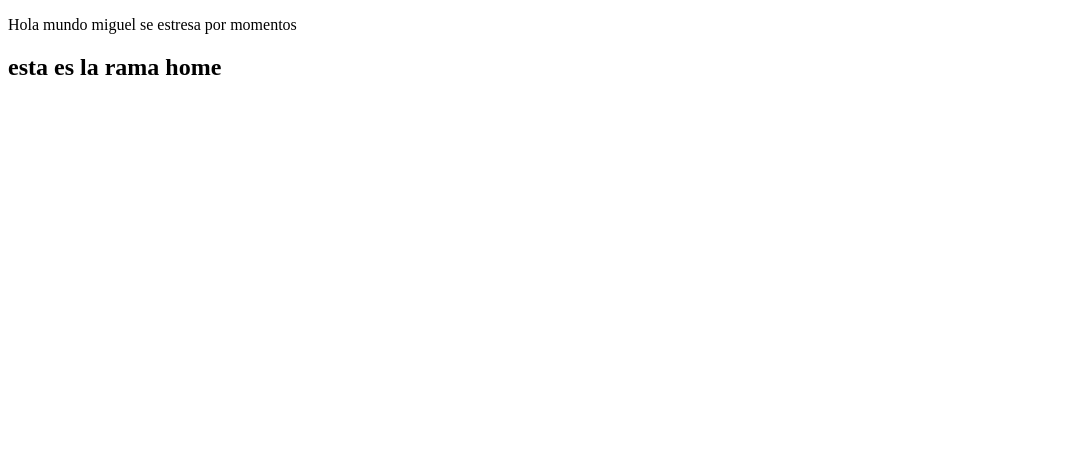
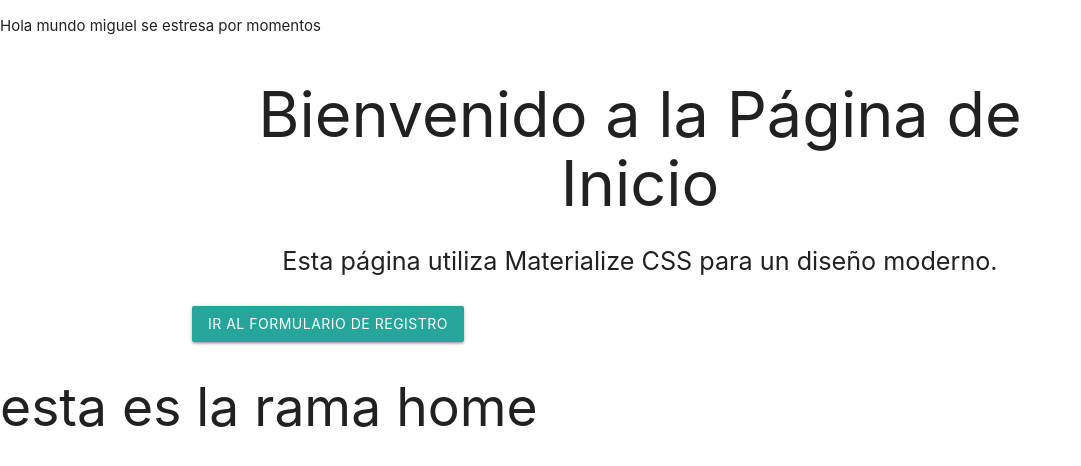
Before and after one commit to Jusm8/PracticaGit, a plain HTML site: page index.html in a window 1280 px wide. Shown: the whole page, without its empty margins (0-1081 px from the left). Drawn offline with nearby package versions, Linux system fonts and the light colour scheme.

Commit message:
Actualizar diseño de la pagina home con Materialize

```diff
--- a/index.html
+++ b/index.html
@@ -4,8 +4,16 @@
     <meta charset="UTF-8">
     <meta name="viewport" content="width=device-width, initial-scale=1.0">
     <title>Miguel</title>
+    <link href="https://cdnjs.cloudflare.com/ajax/libs/materialize/1.0.0/css/materialize.min.css" rel="stylesheet">
+
 </head>
 <body>
     <p>Hola mundo miguel se estresa por momentos</p>
+    <div class="container">
+        <h1 class="center-align">Bienvenido a la Página de Inicio</h1>
+        <p class="flow-text center-align">Esta página utiliza Materialize CSS para un diseño moderno.</p>
+        <a href="signup.html" class="btn waves-effect waves-light">Ir al formulario de registro</a>
+    </div>
+
 </body>
 </html><h2>esta es la rama home </h2>
```
